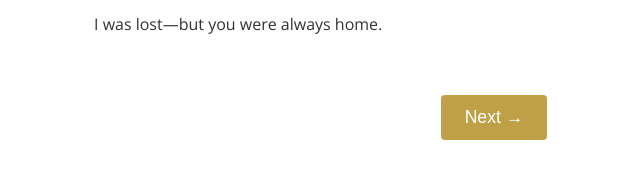
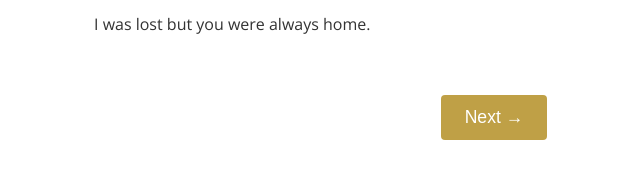
Before and after one commit to ap7812/toffu, a plain HTML site: page shortcomings.html in a window 1280 px wide. Shown: the part 1516-1694 px from the top of the page, 146-786 px from the left. Drawn offline with nearby package versions, Linux system fonts and the light colour scheme.

Commit message:
Update shortcomings.html

```diff
--- a/shortcomings.html
+++ b/shortcomings.html
@@ -28,7 +28,7 @@
 
     <div style="height:300px"></div>
     <p class="fade-in sans" style="opacity:0; transform:translateY(20px);">
-      I was lost—but you were always home.
+      I was lost but you were always home.
     </p>
 
     <!-- 🌻 Navigation to next page -->
```
